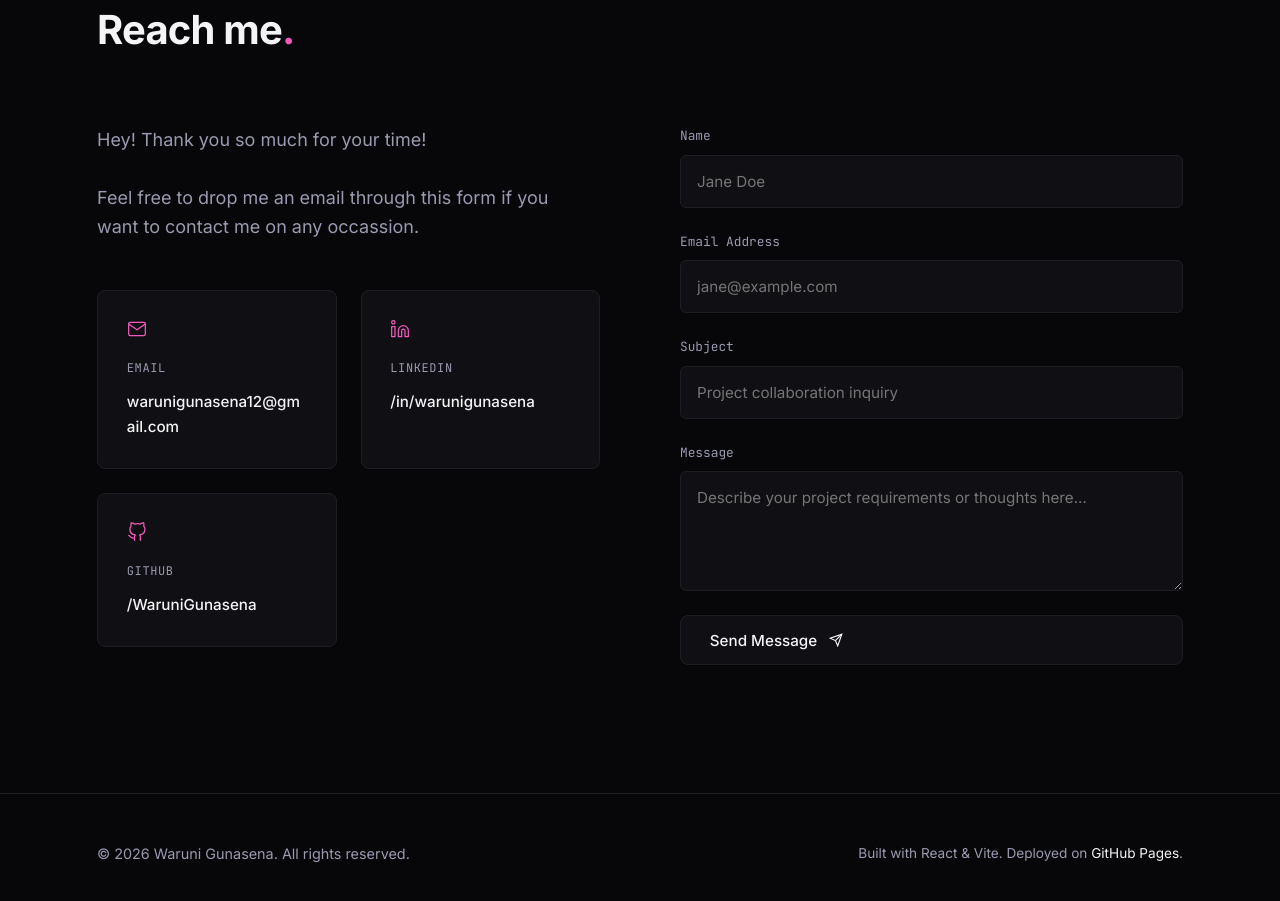
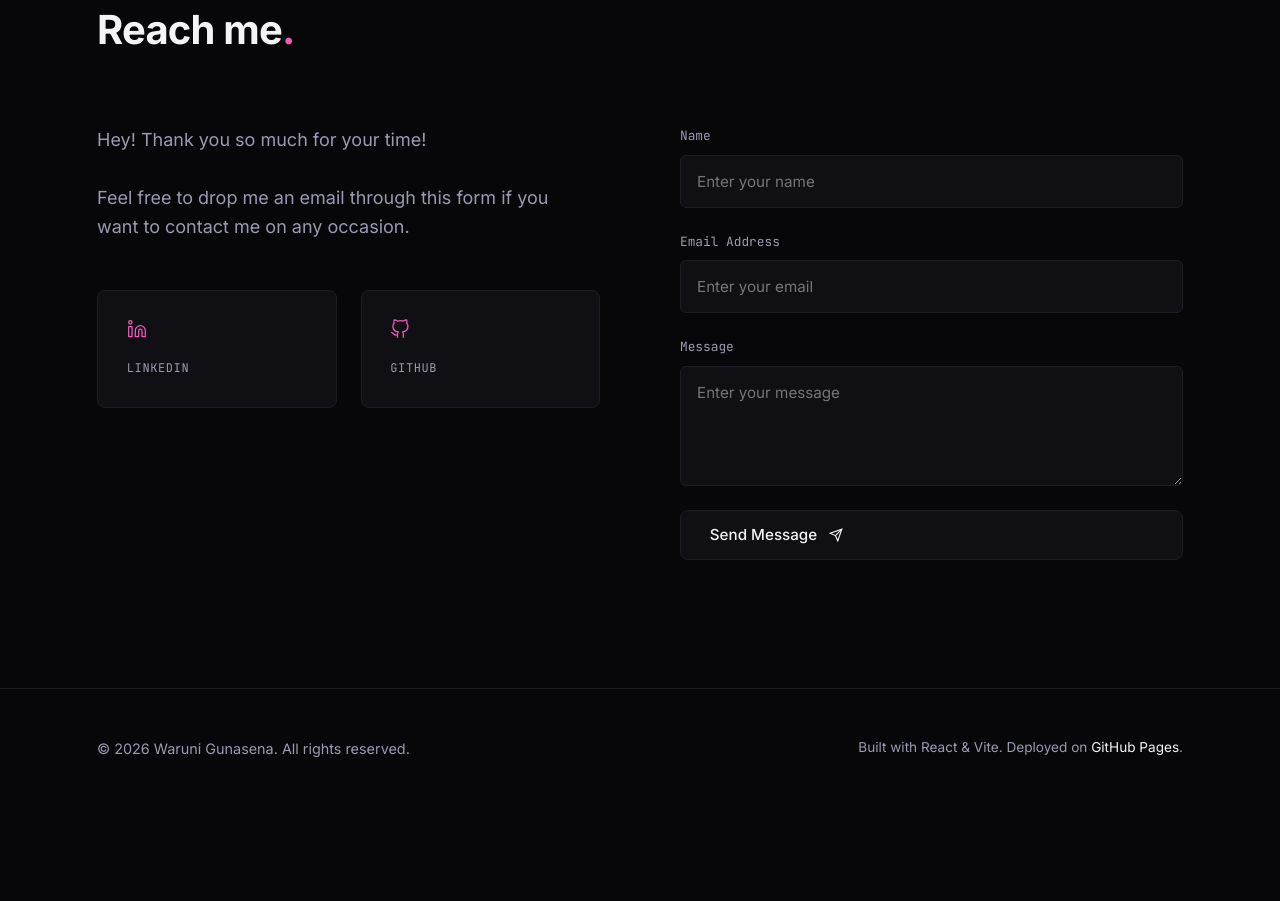
Before and after one commit to WaruniGunasena/My-Portfolio-WebSite, a React (Vite) app: page / in a window 1280 px wide. Shown: the part 7160-8061 px from the top of the page. After the commit the page ends 7968 px from the top, so only its background shows below. Built offline with nearby package versions, Linux system fonts and the light colour scheme.

Commit message:
feat: add Contact component with EmailJS integration for form submissions

```diff
--- a/package.json
+++ b/package.json
@@ -10,6 +10,7 @@
     "preview": "vite preview"
   },
   "dependencies": {
+    "@emailjs/browser": "^4.4.1",
     "react": "^19.2.7",
     "react-dom": "^19.2.7"
   },
--- a/src/Components/Contact/Contact.jsx
+++ b/src/Components/Contact/Contact.jsx
@@ -1,8 +1,10 @@
 import React, { useState } from 'react';
+import emailjs from '@emailjs/browser';
 
 export default function Contact() {
-  const [formData, setFormData] = useState({ name: '', email: '', subject: '', message: '' });
-  const [submitted, setSubmitted] = useState(false);
+  const [formData, setFormData] = useState({ name: '', email: '', message: '' });
+  const [isSending, setIsSending] = useState(false);
+  const [statusMessage, setStatusMessage] = useState({ type: '', text: '' });
 
   const handleChange = (e) => {
     setFormData({ ...formData, [e.target.id]: e.target.value });
@@ -10,10 +12,36 @@ export default function Contact() {
 
   const handleSubmit = (e) => {
     e.preventDefault();
-    // Placeholder: connect to email backend later
-    setSubmitted(true);
-    setTimeout(() => setSubmitted(false), 4000);
-    setFormData({ name: '', email: '', subject: '', message: '' });
+    setIsSending(true);
+    setStatusMessage({ type: '', text: '' });
+
+    const SERVICE_ID = 'service_7re6m2t';
+    const TEMPLATE_ID = 'template_ie3a6kt';
+    const PUBLIC_KEY = 'Y0H8tVJE0ZVlfPsWr';
+
+    const templateParams = {
+      from_name: formData.name,
+      from_email: formData.email,
+      message: formData.message,
+    };
+
+    emailjs
+      .send(SERVICE_ID, TEMPLATE_ID, templateParams, PUBLIC_KEY)
+      .then(
+        () => {
+          setIsSending(false);
+          setStatusMessage({ type: 'success', text: '✓ Message Sent Successfully!' });
+          setFormData({ name: '', email: '', message: '' });
+
+          // Clear success message after 5 seconds
+          setTimeout(() => setStatusMessage({ type: '', text: '' }), 5000);
+        },
+        (error) => {
+          setIsSending(false);
+          console.error('EmailJS Error:', error);
+          setStatusMessage({ type: 'error', text: 'Failed to send message. Please try again.' });
+        }
+      );
   };
 
   return (
@@ -27,23 +55,11 @@ export default function Contact() {
           <div className="contact-info-block">
             <p>
               Hey! Thank you so much for your time!
-              <br></br>
-              <br></br>
-              Feel free to drop me an email through this form if you want to contact me on any occassion.
+              <br /><br />
+              Feel free to drop me an email through this form if you want to contact me on any occasion.
             </p>
 
             <div className="contact-links">
-              {/* Email */}
-              <a href="warunigunasena12@gmail.com" className="contact-link-item" aria-label="Send an email to Waruni Gunasena">
-                <div className="icon">
-                  <svg width="20" height="20" viewBox="0 0 24 24" fill="none" stroke="currentColor" strokeWidth="1.5" strokeLinecap="round" strokeLinejoin="round">
-                    <path d="M4 4h16c1.1 0 2 .9 2 2v12c0 1.1-.9 2-2 2H4c-1.1 0-2-.9-2-2V6c0-1.1.9-2 2-2z" />
-                    <polyline points="22,6 12,13 2,6" />
-                  </svg>
-                </div>
-                <span className="contact-label">Email</span>
-                <span className="contact-value">warunigunasena12@gmail.com</span>
-              </a>
 
               {/* LinkedIn */}
               <a href="https://www.linkedin.com/in/warunigunasena/" target="_blank" rel="noopener noreferrer" className="contact-link-item" aria-label="Visit Waruni Gunasena's LinkedIn profile">
@@ -55,7 +71,7 @@ export default function Contact() {
                   </svg>
                 </div>
                 <span className="contact-label">Linkedin</span>
-                <span className="contact-value">/in/warunigunasena</span>
+                {/* <span className="contact-value">/in/warunigunasena</span> */}
               </a>
 
               {/* GitHub */}
@@ -66,7 +82,7 @@ export default function Contact() {
                   </svg>
                 </div>
                 <span className="contact-label">Github</span>
-                <span className="contact-value">/WaruniGunasena</span>
+                {/* <span className="contact-value">/WaruniGunasena</span> */}
               </a>
             </div>
           </div>
@@ -79,50 +95,47 @@ export default function Contact() {
                 type="text"
                 id="name"
                 className="form-control"
-                placeholder="Jane Doe"
+                placeholder="Enter your name"
                 value={formData.name}
                 onChange={handleChange}
                 required
               />
             </div>
+
             <div className="form-group">
               <label htmlFor="email">Email Address</label>
               <input
                 type="email"
                 id="email"
                 className="form-control"
-                placeholder="jane@example.com"
+                placeholder="Enter your email"
                 value={formData.email}
                 onChange={handleChange}
                 required
               />
             </div>
-            <div className="form-group">
-              <label htmlFor="subject">Subject</label>
-              <input
-                type="text"
-                id="subject"
-                className="form-control"
-                placeholder="Project collaboration inquiry"
-                value={formData.subject}
-                onChange={handleChange}
-                required
-              />
-            </div>
+
             <div className="form-group">
               <label htmlFor="message">Message</label>
               <textarea
                 id="message"
                 className="form-control"
-                placeholder="Describe your project requirements or thoughts here..."
+                placeholder="Enter your message"
                 value={formData.message}
                 onChange={handleChange}
                 required
               ></textarea>
             </div>
-            <button type="submit" className="btn" id="form-submit">
-              <span>{submitted ? '✓ Message Sent!' : 'Send Message'}</span>
-              {!submitted && (
+
+            <button type="submit" className="btn" id="form-submit" disabled={isSending}>
+              <span>
+                {isSending
+                  ? 'Sending...'
+                  : statusMessage.text
+                    ? statusMessage.text
+                    : 'Send Message'}
+              </span>
+              {!isSending && !statusMessage.text && (
                 <svg width="14" height="14" viewBox="0 0 24 24" fill="none" stroke="currentColor" strokeWidth="2">
                   <line x1="22" y1="2" x2="11" y2="13"></line>
                   <polygon points="22 2 15 22 11 13 2 9 22 2"></polygon>
```
Also changed, not shown: 1 other file (tests, documents, lock files or other folders).
